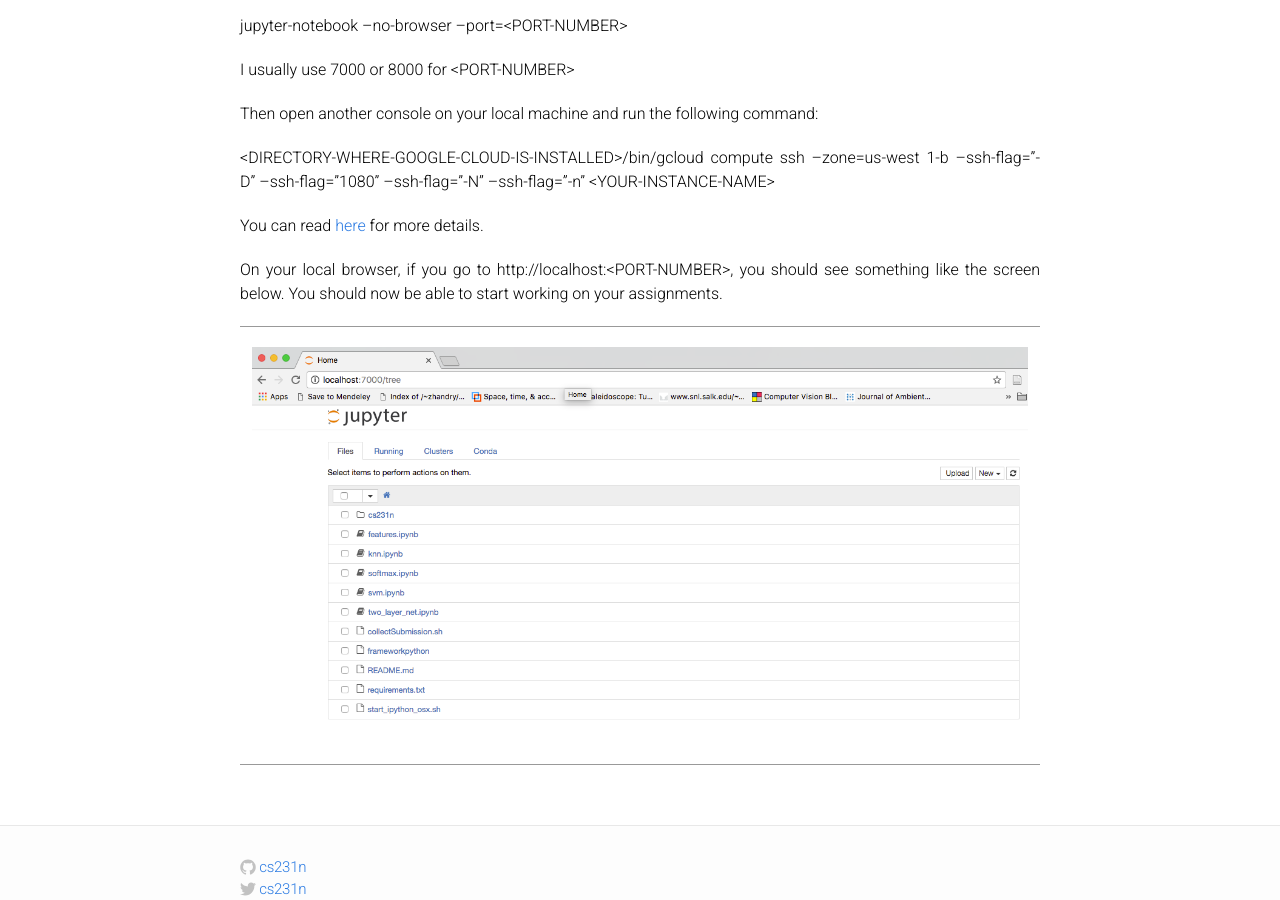
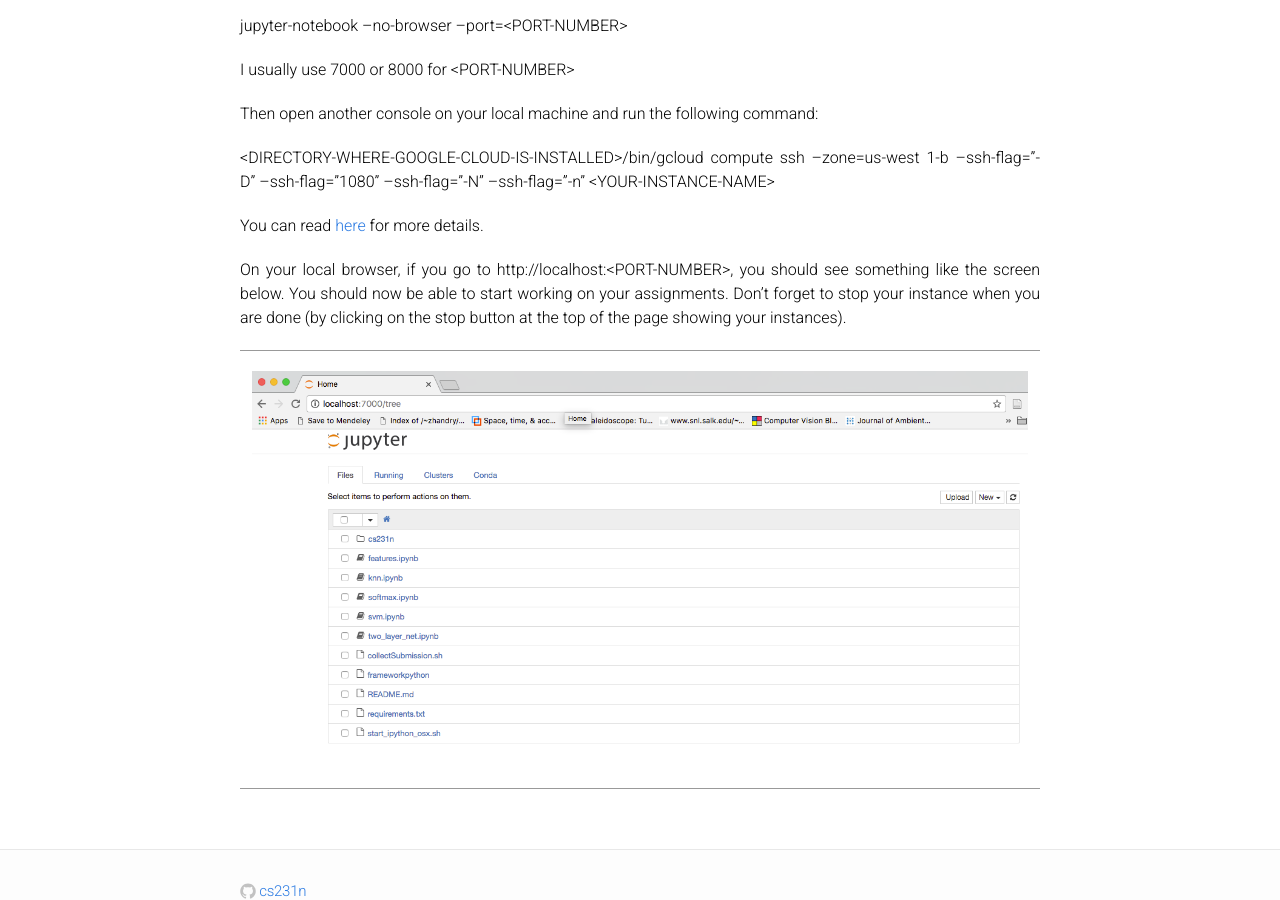
Before and after one commit to cs231n/cs231n.github.io, a Jekyll site: the page built from google_cloud_tutorial.md, in a window 1280 px wide and 900 px high, scrolled down 5195 px. Built offline with Jekyll 4.4.1, drawn with Linux system fonts in a browser that asks for light colours.

Commit message:
added note about stopping instance

```diff
--- a/google_cloud_tutorial.md
+++ b/google_cloud_tutorial.md
@@ -71,7 +71,7 @@ Then open another console on your local machine and run the following command:
 
 You can read [here](https://haroldsoh.com/2016/04/28/set-up-anaconda-ipython-tensorflow-julia-on-a-google-compute-engine-vm/ "Title") for more details.
 
-On your local browser, if you go to http://localhost:\<PORT-NUMBER\>, you should see something like the screen below. You should now be able to start working on your assignments.
+On your local browser, if you go to http://localhost:\<PORT-NUMBER\>, you should see something like the screen below. You should now be able to start working on your assignments. Don't forget to stop your instance when you are done (by clicking on the stop button at the top of the page showing your instances).
 
 <div class='fig figcenter fighighlight'>
   <img src='/assets/jupyter-screen.png'>
```
